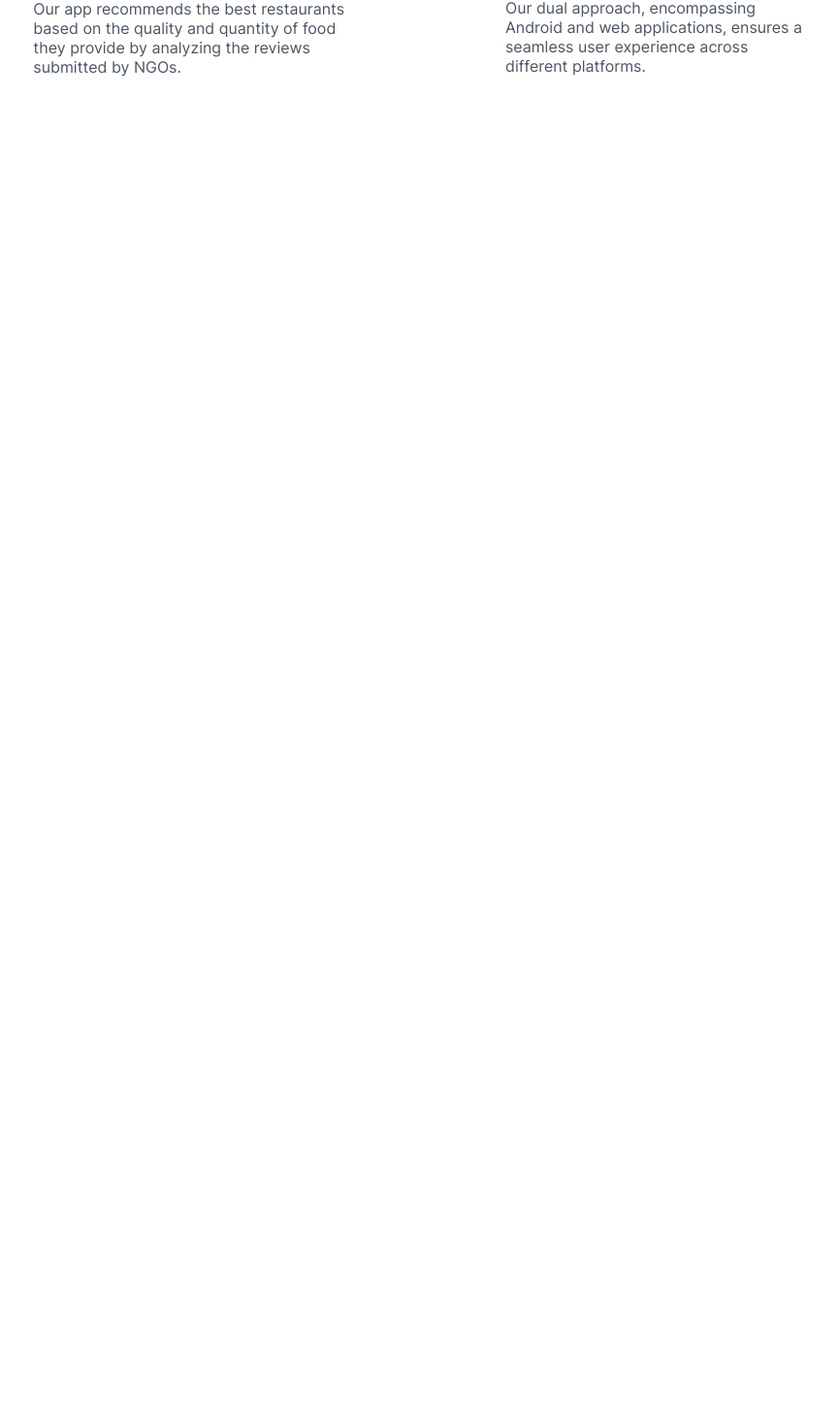
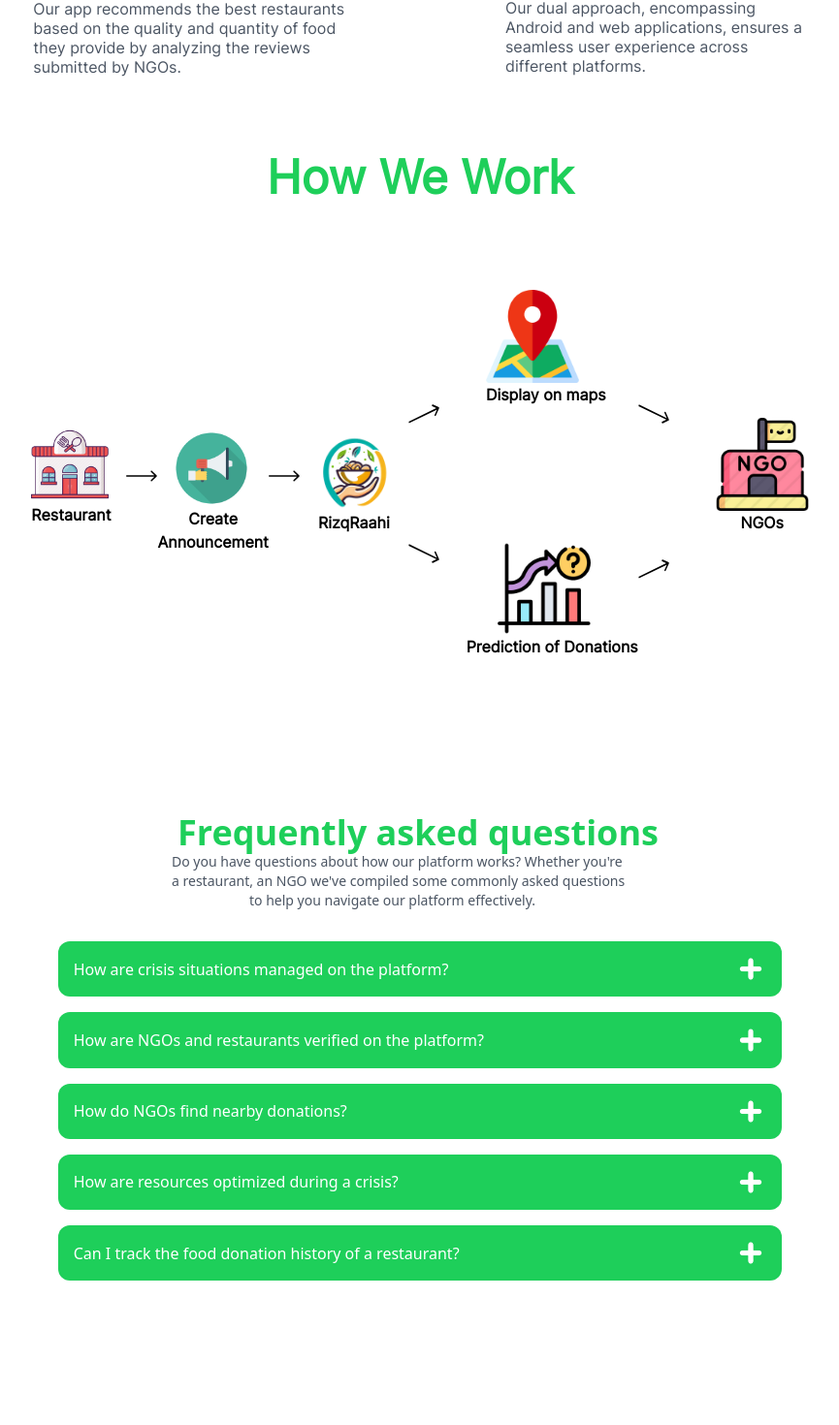
Before and after one commit to ItsFaizan/FYP-RizqRaahi, a React (Create React App) app in the folder my-app/: page / in a window 1280 px wide. Shown: the part 2403-3873 px from the top of the page at 97% size, without its empty margins (207-1072 px from the left). Before the commit the page ends 2498 px from the top, so only its background shows below. Built offline with nearby package versions, Linux system fonts and the light colour scheme.

Commit message:
Work and FAQ Component Added

```diff
--- a/my-app/src/App.js
+++ b/my-app/src/App.js
@@ -17,6 +17,8 @@ import 'react-toastify/dist/ReactToastify.css';
 import { Overview } from './components/LandingPage/Overview';
 import { Solution } from './components/LandingPage/Solution';
 import { About } from './components/LandingPage/About';
+import { Work } from './components/LandingPage/Work';
+import { FAQ } from './components/LandingPage/FAQ';
 
 
 function App() {
@@ -25,7 +27,7 @@ function App() {
     {/* <NotificationListener /> */}
     <Router>
         <Routes>
-          <Route path="/" element={<div><NavbarWeb /><LandingPageHome/><Overview/><Solution/><About/></div>} />
+          <Route path="/" element={<div><NavbarWeb /><LandingPageHome/><Overview/><Solution/><About/><Work/><FAQ/></div>} />
           <Route path="/donationAnnouncement" element={<div><Navbar/><Home /></div>} />
           <Route path="/signin" element={<div><SignIn/></div>} />
           <Route path="/signup" element={<div><Signup /></div>} />
--- /dev/null
+++ b/my-app/src/components/LandingPage/FAQ.js
@@ -0,0 +1,43 @@
+import React from 'react'
+import plus from "../../assets/images-removebg-preview.png"
+export const FAQ = () => {
+  return (
+<div className="text-center text-[Inter] mt-40">
+  <h2 className="text-4xl font-bold  text-[#1ECF5A] -ml-1">Frequently asked questions</h2>
+  <p className="text-gray-600 mb-8 text-left ml-96 text-sm">Do you have questions about how our platform works?  Whether you're<br/> a restaurant, an NGO we've compiled some commonly asked questions <br/>  <span className='ml-20'>to help you navigate our platform effectively.</span></p>
+  <div className="flex flex-col items-center space-y-4">
+    <div className="bg-[#1ECF5A] p-4 flex items-center space-x-2 rounded-xl w-7/12 justify-between">
+    <p className='text-white'>How are crisis situations managed on the platform?</p>
+      <img src={plus} alt=" 1" className="w-8" />
+
+    </div>
+    <div className="bg-[#1ECF5A] p-4 flex items-center space-x-2 rounded-xl w-7/12 justify-between">
+    <p className='text-white'>How are NGOs and restaurants verified on the platform?</p>
+      <img src={plus} alt=" 2" className="w-8" />
+
+    </div>
+    <div className="bg-[#1ECF5A] p-4 flex items-center space-x-2 rounded-xl w-7/12 justify-between">
+    <p className='text-white'> How do NGOs find nearby donations?</p>
+      <img src={plus} alt=" 3" className="w-8" />
+
+    </div>
+    <div className="bg-[#1ECF5A] p-4 flex items-center space-x-2 rounded-xl w-7/12 justify-between">
+    <p className='text-white'>How are resources optimized during a crisis?</p>
+      <img src={plus} alt=" 4" className="w-8" />
+
+    </div>
+    <div className="bg-[#1ECF5A] p-4 flex items-center space-x-2 rounded-xl w-7/12 justify-between">
+    <p className='text-white'>Can I track the food donation history of a restaurant?</p>
+      <img src={plus} alt=" 4" className="w-8" />
+
+    </div>
+  </div>
+
+  <p className='mt-40'>Copyright ©2023 RizqRaahi.</p>
+</div>
+
+
+
+
+  )
+}
--- /dev/null
+++ b/my-app/src/components/LandingPage/Work.js
@@ -0,0 +1,66 @@
+import React from 'react'
+import image1 from "../../assets/1820002-removebg-preview.png"
+import image2 from "../../assets/1870127-removebg-preview.png"
+import image3 from "../../assets/Logo-removebg-preview.png"
+import image4 from "../../assets/1865269-removebg-preview.png"
+import image5 from "../../assets/4882559-removebg-preview.png"
+import image6 from "../../assets/07aa68865d3044de19b850a2fe4fdc99-removebg-preview.png"
+import image7 from "../../assets/straightarrow.svg"
+import image8 from "../../assets/aboveArrow.svg"
+import image9 from "../../assets/belowArrow.svg"
+
+export const Work = () => {
+  return (
+    <div className="text-center font-[Inter]">
+    <h2 className="text-5xl font-bold mb-16 text-[#1ECF5A] mt-16">How We Work</h2>
+    <div className="flex items-center justify-center">
+  <div className="flex items-center -mt-24 ">
+    <div>
+      <img src={image1} alt="1" className='w-20 mt-32' />
+      <p className='font-bold'>Restaurant</p>
+    </div>
+    <div>
+      <img src={image7} alt="1" className='w-8 mt-32 ml-4 mr-4' />
+    </div>
+    <div>
+      <img src={image2} alt="2" className='w-20 mt-40 ' />
+      <p className='-ml-4 font-bold'>Create <br/> Announcement</p>
+    </div>
+    <div>
+      <img src={image7} alt="2arrow" className='w-8 mt-32' />
+    </div>
+    <div>
+      <img src={image3} alt="3" className='w-28 mt-32' />
+      <p className='font-bold -mt-4'>RizqRaahi</p>
+    </div>
+    <div>
+      <img src={image8} alt="1" className='w-8' />
+    </div>
+    <div className="relative" style={{ marginLeft: '-2rem' }} >
+      <img src={image9} alt="1" className='w-8 mt-72 ' />
+    </div>
+    <div className='ml-12'>
+      <img src={image4} alt="3" className='w-24 -mt-32 ' />
+      <p className='font-bold'>Display on maps</p>
+    </div>
+    <div className='-ml-28'>
+      <img src={image5} alt="3" className='w-24 mt-96  ' />
+      <p className='font-bold -ml-8'>Prediction of Donations</p>
+    </div>
+    <div>
+      <img src={image9} alt="1" className='w-8  ' />
+    </div>
+    <div  className="relative" style={{ marginLeft: '-2rem' }}>
+      <img src={image8} alt="1" className='w-8 mt-80 ' />
+    </div>
+    <div className='ml-12'>
+      <img src={image6} alt="3" className='w-24 mt-32' />
+      <p className='font-bold'>NGOs</p>
+    </div>
+  </div>
+</div>
+
+  </div>
+
+  )
+}
```
